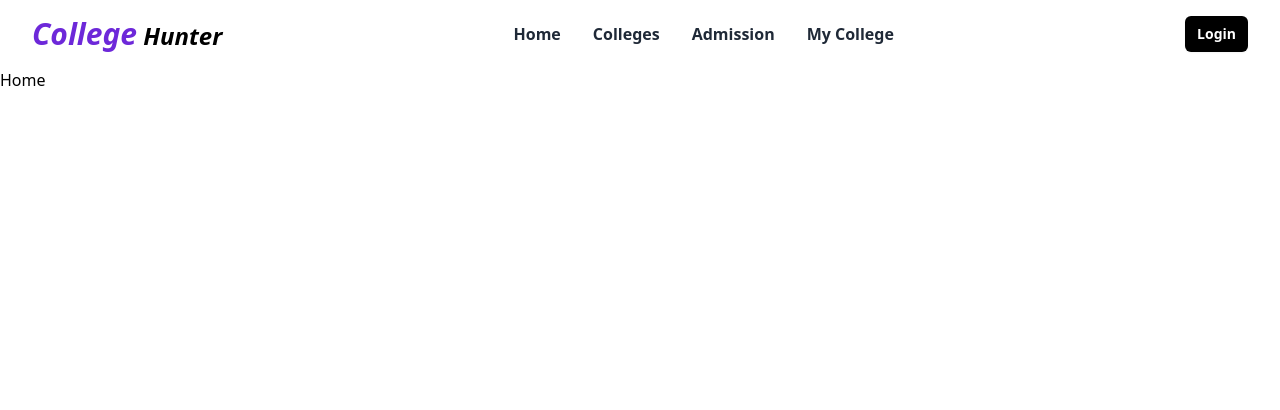
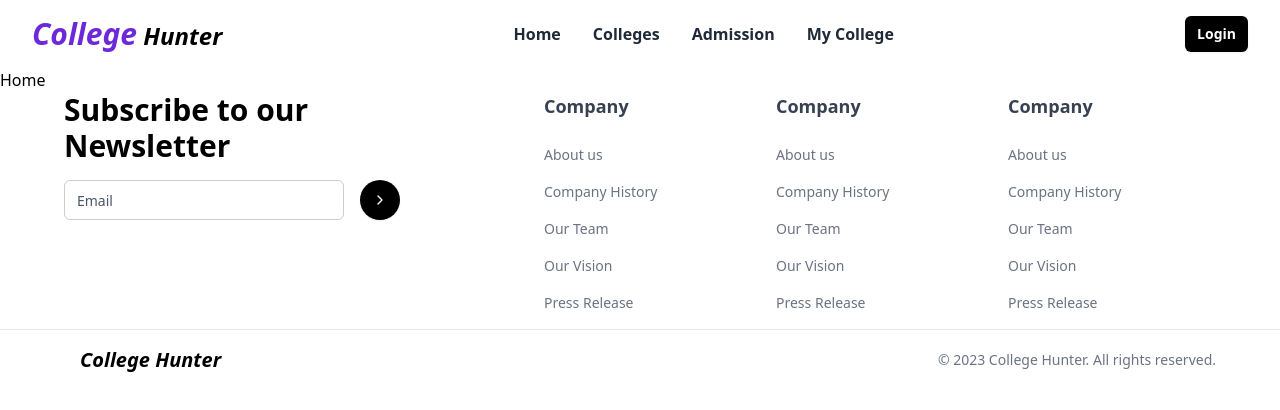
Before and after one commit to salmanabdullahfahim/college-booking-application, a React (Vite) app in the folder frontend/: page / in a window 1280 px wide. Shown: the top 410 px of the page. Built offline with nearby package versions, Linux system fonts and the light colour scheme.

Commit message:
footer added

```diff
--- /dev/null
+++ b/frontend/src/Components/Footer/Footer.jsx
@@ -0,0 +1,59 @@
+import { ChevronRight } from "lucide-react";
+const Footer = () => {
+  return (
+    <footer className="w-full">
+      <div className="mx-auto flex max-w-6xl flex-col items-start space-x-8 md:flex-row">
+        <div className="w-full px-4 md:w-1/2 lg:px-0">
+          <h1 className="max-w-sm text-3xl font-bold">
+            Subscribe to our Newsletter
+          </h1>
+          <form
+            action=""
+            className="mt-4 inline-flex w-full items-center md:w-3/4"
+          >
+            <input
+              className="flex h-10 w-full rounded-md border border-black/20 bg-transparent px-3 py-2 text-sm placeholder:text-gray-600 focus:outline-none focus:ring-1 focus:ring-black/30 focus:ring-offset-1 disabled:cursor-not-allowed disabled:opacity-50"
+              type="email"
+              placeholder="Email"
+            ></input>
+            <button
+              type="button"
+              className="ml-4 rounded-full bg-black px-3 py-3 text-sm font-semibold text-white shadow-sm hover:bg-black/80 focus-visible:outline focus-visible:outline-2 focus-visible:outline-offset-2 focus-visible:outline-black"
+            >
+              <ChevronRight className="h-4 w-4" />
+            </button>
+          </form>
+        </div>
+        <div className="mt-8 grid grid-cols-2 gap-6 md:mt-0 lg:w-3/4 lg:grid-cols-3">
+          {Array.from({ length: 3 }).map((_, i) => (
+            <div key={i} className="mb-8 lg:mb-0">
+              <p className="mb-6 text-lg font-semibold text-gray-700 ">
+                Company
+              </p>
+              <ul className="flex flex-col space-y-4 text-[14px] font-medium text-gray-500">
+                <li>About us</li>
+                <li>Company History</li>
+                <li>Our Team</li>
+                <li>Our Vision</li>
+                <li>Press Release</li>
+              </ul>
+            </div>
+          ))}
+        </div>
+      </div>
+      <hr className="my-4" />
+      <div className="mx-auto max-w-6xl items-center justify-between px-4 md:flex lg:px-0">
+        <div className="inline-flex items-center">
+          <span className="ml-4 text-xl italic font-bold">College Hunter</span>
+        </div>
+        <div className="mt-4 md:mt-0">
+          <p className="text-sm font-medium text-gray-500">
+            © 2023 College Hunter. All rights reserved.
+          </p>
+        </div>
+      </div>
+    </footer>
+  );
+};
+
+export default Footer;
--- a/frontend/src/Layout/Main.jsx
+++ b/frontend/src/Layout/Main.jsx
@@ -1,11 +1,13 @@
 import { Outlet } from "react-router-dom";
 import Navbar from "../Components/Navbar/Navbar";
+import Footer from "../Components/Footer/Footer";
 
 const Main = () => {
   return (
     <div>
       <Navbar />
       <Outlet />
+      <Footer />
     </div>
   );
 };
```
